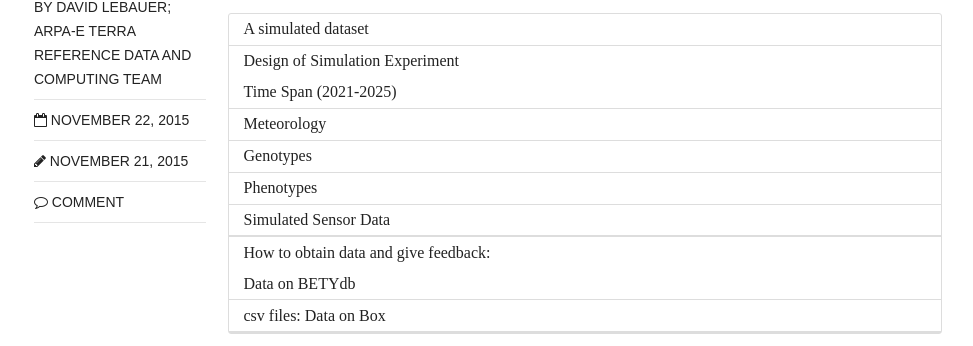
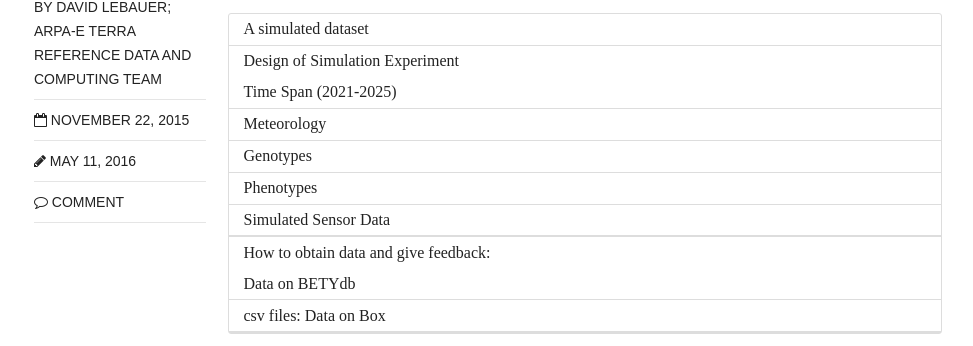
Before and after one commit to terra-reference/terraref.github.io, a Jekyll site: the page built from _posts/articles/2015-11-21-simulated_phenotypes.md, in a window 1280 px wide and 900 px high, scrolled down 434 px. Shown: the part 107-453 px from the top of the window, without its empty margins (152-1125 px from the left). Built offline with Jekyll 4.4.1, drawn with Linux system fonts in a browser that asks for light colours; nearby versions of some CDN libraries; comment, search, counter and statistics services are not loaded.

Commit message:
updated modified date on simulated phenotypes article

```diff
--- a/_posts/articles/2015-11-21-simulated_phenotypes.md
+++ b/_posts/articles/2015-11-21-simulated_phenotypes.md
@@ -1,7 +1,7 @@
 ---
 layout: post
 title: "A Simulated Data Set"
-modified: 2015-11-21T22:22:27-05:00
+modified: 2016-05-11
 categories: articles
 excerpt: "Draft of high frequency trait and yield data"
 tags: [traits, yields, data]
@@ -9,7 +9,6 @@ image:
   feature: sorghum_simulation_20151121.png
   credit: "David LeBauer. Simulated growth of Sorghum genotypes; green is most productive and red line is least."
   creditlink: "https://github.com/terraref/terraref.github.io/blob/6cfb88a3b0e1d73dc539af5ae020baac2ac2bc9d/_drafts/simulated_sorghum_code.Rmd"
-
 date: 2015-11-21T22:22:27-05:00
 ---
 
```
